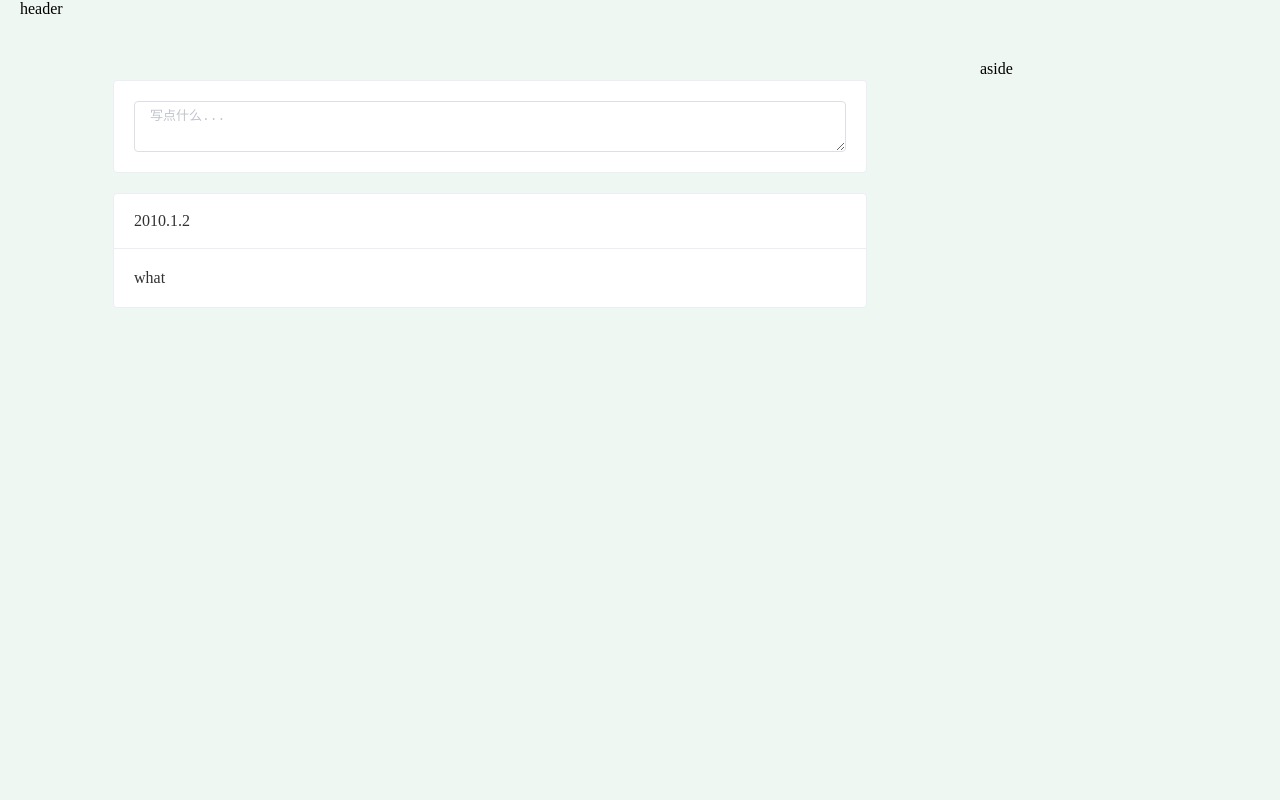
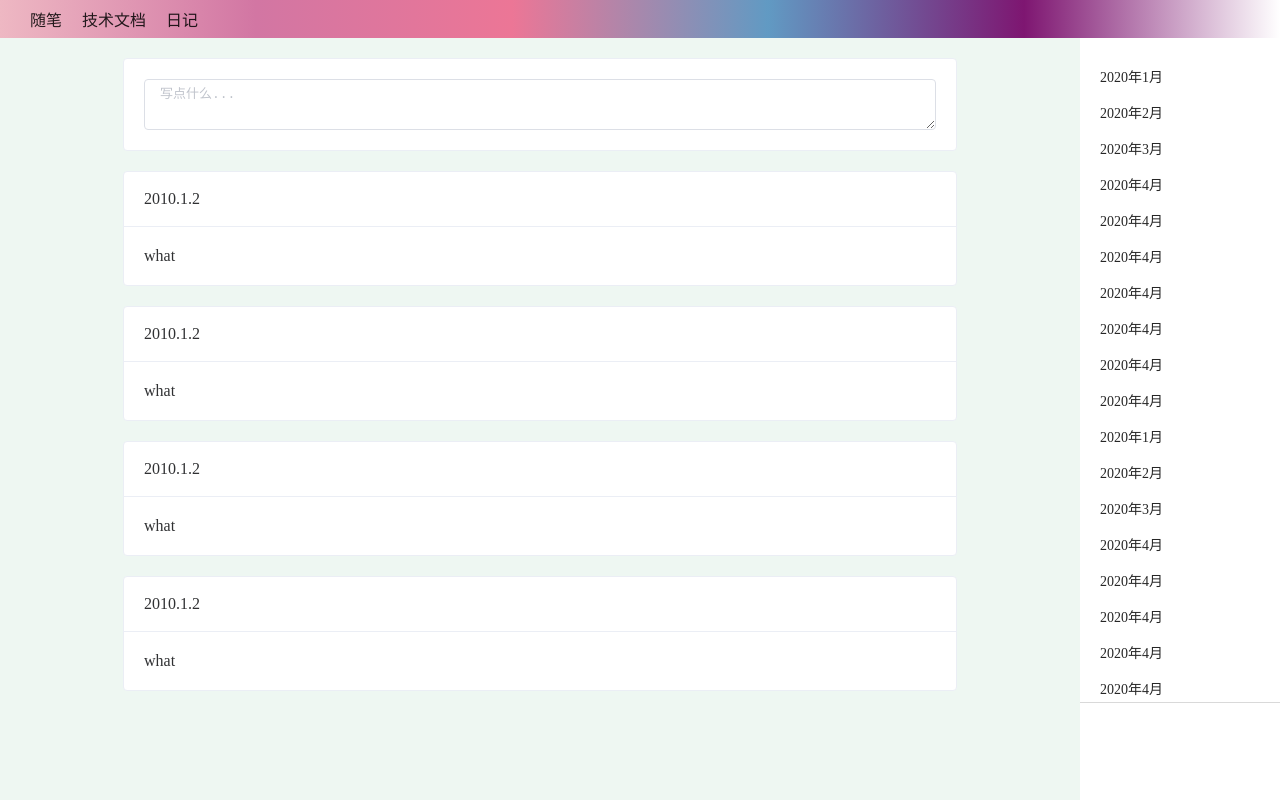
Before and after one commit to shinwoow/one, a Vue app: page /home in a window 1280 px wide. Built offline with nearby package versions, Linux system fonts and the light colour scheme.

Commit message:
布局完成

```diff
--- a/src/App.vue
+++ b/src/App.vue
@@ -11,8 +11,10 @@ export default {
 </script>
 
 <style>
-html, body{
+html,
+body {
   height: 100%;
+  background-color: #eef7f2;
   padding: 0;
   margin: 0;
 }
@@ -21,6 +23,5 @@ html, body{
   width: 100%;
   padding: 0;
   margin: 0;
-  background-color: #eef7f2;
 }
 </style>
--- a/src/components/NAV/PageAside.vue
+++ b/src/components/NAV/PageAside.vue
@@ -1,8 +1,58 @@
 <template>
-  <el-aside>aside</el-aside>
+  <el-aside width="200px" class="el-aside">
+    <div class="aside-menu">
+      <!-- <el-collapse>
+        <el-collapse-item></el-collapse-item>
+      </el-collapse>-->
+      <div class="menu-cell" v-for="item in dateList" :key="item.id">{{item.title}}</div>
+      <div class="menu-cell" v-for="item in dateList" :key="item.id">{{item.title}}</div>
+      <div class="menu-cell" v-for="item in dateList" :key="item.id">{{item.title}}</div>
+    </div>
+  </el-aside>
 </template>
 <script lang="ts">
-import Vue from "vue";
-export default Vue.extend({});
+export default {
+  name: "PageAside",
+  components: {},
+  data() {
+    return {
+      dateList: [
+        { id: 0, title: "2020年1月" },
+        { id: 1, title: "2020年2月" },
+        { id: 2, title: "2020年3月" },
+        { id: 3, title: "2020年4月" },
+        { id: 3, title: "2020年4月" },
+        { id: 3, title: "2020年4月" },
+        { id: 3, title: "2020年4月" },
+        { id: 3, title: "2020年4月" },
+        { id: 3, title: "2020年4月" },
+        { id: 3, title: "2020年4月" }
+      ]
+    };
+  }
+};
 </script>
-<style lang="scss"></style>
+<style lang="scss">
+.el-aside {
+  height: calc(100vh - 38px);
+  overflow: hidden;
+  .aside-menu {
+    padding: 20px;
+    height: calc(100% - 138px);
+    border-bottom: 1px solid rgba($color: #000000, $alpha: 0.15);
+    font-size: 14px;
+    color: rgba($color: #000000, $alpha: .85);
+    &::-webkit-scrollbar {
+      display: none;
+    }
+    overflow: auto;
+    .menu-cell {
+      padding: 8px 0;
+      cursor: pointer;
+      &:hover {
+        color: salmon;
+      }
+    }
+  }
+}
+</style>
--- a/src/components/NAV/PageHeader.vue
+++ b/src/components/NAV/PageHeader.vue
@@ -1,5 +1,11 @@
 <template>
-  <el-header class="page-header">header</el-header>
+  <el-header class="page-header" height="38px">
+    <div class="header-left">
+      <div class="header-title">随笔</div>
+      <div class="header-title">技术文档</div>
+      <div class="header-title">日记</div>
+    </div>
+  </el-header>
 </template>
 <script lang="ts">
 import Vue from "vue";
@@ -8,6 +14,31 @@ export default Vue.extend({});
 <style lang="scss">
 .page-header {
   width: 100%;
-  height: 48px;
+  background: linear-gradient(
+    to right,
+    #eeb8c3 0%,
+    #d276a3 20%,
+    #ec7696 40%,
+    #619ac3 60%,
+    #7e1671 80%,
+    #fff 100%
+  );
+  .header-left {
+    position: relative;
+    top: 50%;
+    transform: translateY(-50%);
+    .header-title {
+      transition: ease-in 0.3s;
+      color: rgba($color: #000000, $alpha: 0.85);
+      position: relative;
+      display: inline-block;
+      padding: 0px 10px;
+      cursor: pointer;
+      &:hover {
+        top: -4px;
+        color: rgba($color: #fff, $alpha: 1.0);
+      }
+    }
+  }
 }
 </style>
--- a/src/components/NAV/PageLayout.vue
+++ b/src/components/NAV/PageLayout.vue
@@ -6,7 +6,7 @@
         <el-main class="page-main">
           <router-view></router-view>
         </el-main>
-        <page-aside></page-aside>
+        <page-aside class="page-aside" width="200px"></page-aside>
       </el-container>
     </el-container>
   </div>
@@ -35,5 +35,8 @@ export default {
       transform: translateX(-50%);
     }
   }
+  .page-aside {
+    background-color: #fff;
+  }
 }
 </style>
--- a/src/views/Home/Home.vue
+++ b/src/views/Home/Home.vue
@@ -1,12 +1,7 @@
 <template>
   <div class="home" @click="handleClick">
     <el-card class="page-main-card" shadow="hover">
-      <el-input
-        type="textarea"
-        placeholder="写点什么..."
-        :rows="2"
-        v-model="noteText"
-      ></el-input>
+      <el-input type="textarea" placeholder="写点什么..." :rows="2" v-model="noteText"></el-input>
     </el-card>
 
     <el-card
@@ -15,9 +10,7 @@
       v-for="item in noteList"
       :key="item.id"
     >
-      <div slot="header">
-        {{ item.date }}
-      </div>
+      <div slot="header">{{ item.date }}</div>
       <div>{{ item.note }}</div>
     </el-card>
   </div>
@@ -30,17 +23,22 @@ export default {
   data() {
     return {
       noteText: "",
-      noteList: [{ date: "2010.1.2", note: "what" }]
+      noteList: [
+        { id: 0, date: "2010.1.2", note: "what" },
+        { id: 0, date: "2010.1.2", note: "what" },
+        { id: 0, date: "2010.1.2", note: "what" },
+        { id: 0, date: "2010.1.2", note: "what" }
+      ]
     };
   },
-  created() {
+  created () {
     console.time("1");
   },
-  mounted() {
+  mounted () {
     console.timeEnd("1");
   },
   methods: {
-    handleClick(e) {
+    handleClick (e) {
       console.log(e.target);
     }
   }
@@ -55,7 +53,6 @@ export default {
     left: 50%;
     transform: translateX(-50%);
     &:focus {
-
     }
   }
   .page-main-note {
```
